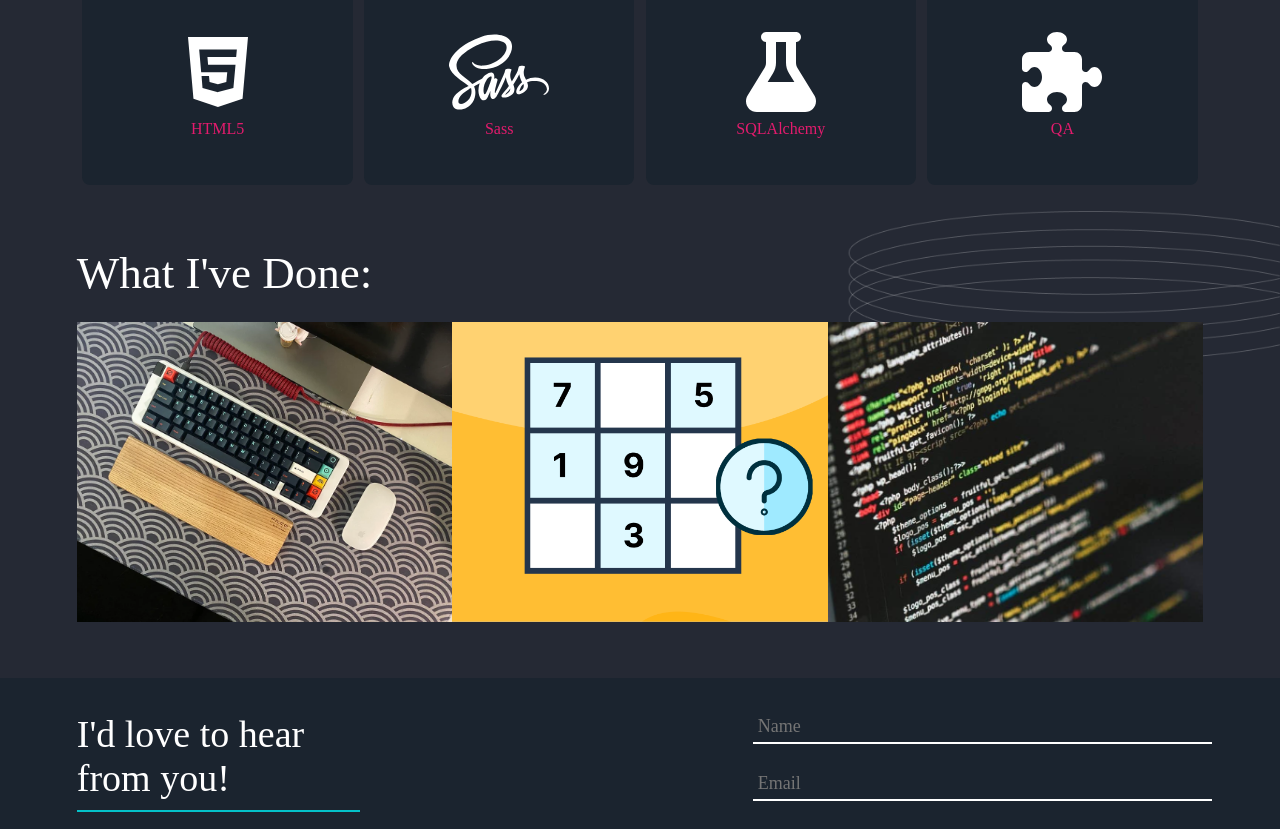
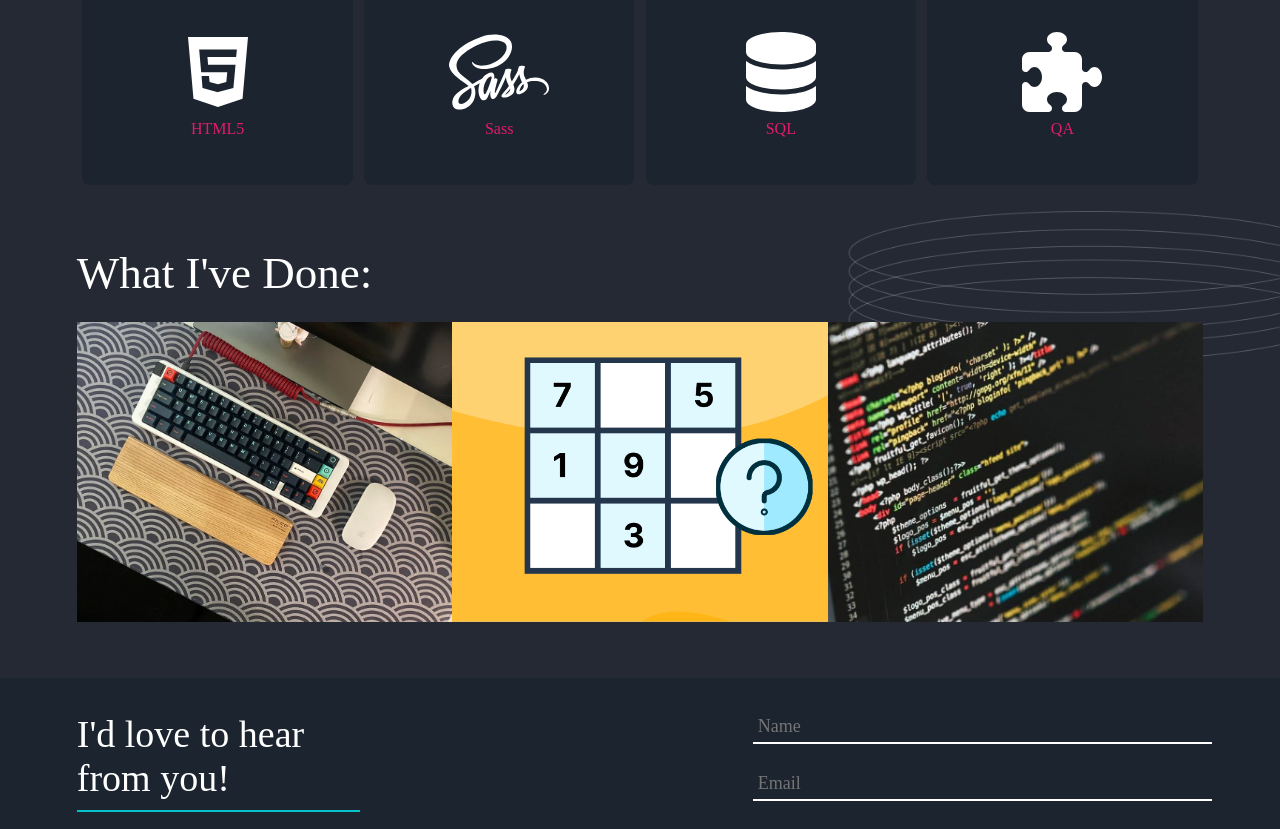
Before and after one commit to jkgrim/portfolio, a React (Create React App) app: page / in a window 1280 px wide. Shown: the part 1120-1949 px from the top of the page. Built offline with nearby package versions, Linux system fonts and the light colour scheme; a web font is replaced by a local one.

Commit message:
changes sql icon and tag

```diff
--- a/src/App.js
+++ b/src/App.js
@@ -13,7 +13,7 @@ import sudokuSolver from "./images/sudoku-solver.png";
 import keyboard from "./images/keyboard2.webp";
 import code from "./images/code.jpeg";
 
-function App() {
+export default function App() {
   const skills = [
     { name: "React", icon: "fa-brands fa-react" },
     { name: "JavaScript", icon: "fa-brands fa-square-js" },
@@ -21,12 +21,11 @@ function App() {
     { name: "Figma", icon: "fa-brands fa-figma" },
     { name: "HTML5", icon: "fa-brands fa-html5" },
     { name: "Sass", icon: "fa-brands fa-sass" },
-    { name: "SQLAlchemy", icon: "fa-solid fa-flask" },
+    { name: "SQL", icon: "fa-solid fa-database" },
     { name: "QA", icon: "fa-solid fa-puzzle-piece" },
   ];
 
   const renderSkills = skills.map((skill) => {
-    console.log(skill);
     return (
       <div className="skill">
         <FontAwesomeIcon icon={skill.icon} />
@@ -288,5 +287,3 @@ function App() {
     </div>
   );
 }
-
-export default App;
--- a/src/index.js
+++ b/src/index.js
@@ -7,6 +7,7 @@ import {
   faCircleChevronRight,
   faFlask,
   faPuzzlePiece,
+  faDatabase,
 } from "@fortawesome/free-solid-svg-icons";
 
 import {
@@ -26,6 +27,7 @@ library.add(
   faCircleChevronRight,
   faFlask,
   faPuzzlePiece,
+  faDatabase,
   faGithub,
   faLinkedin,
   faReact,
```
